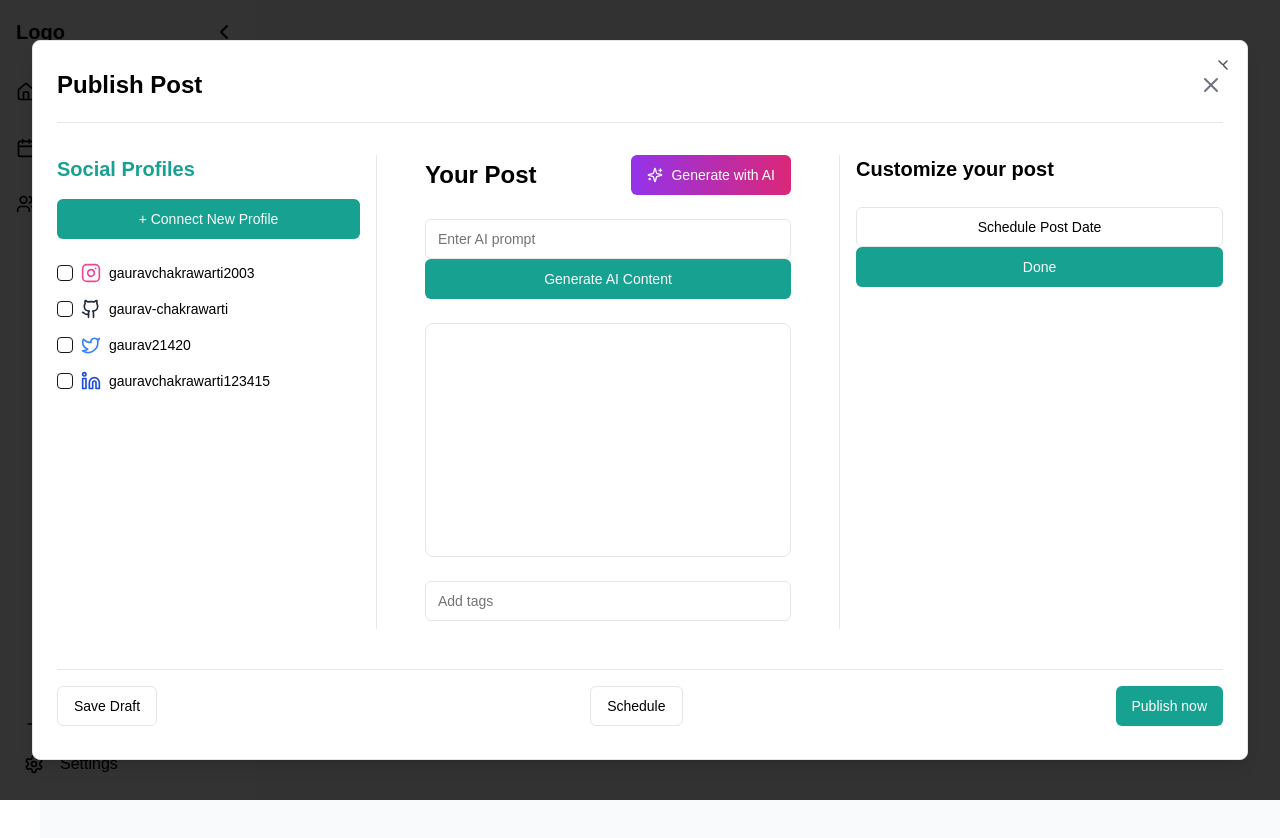
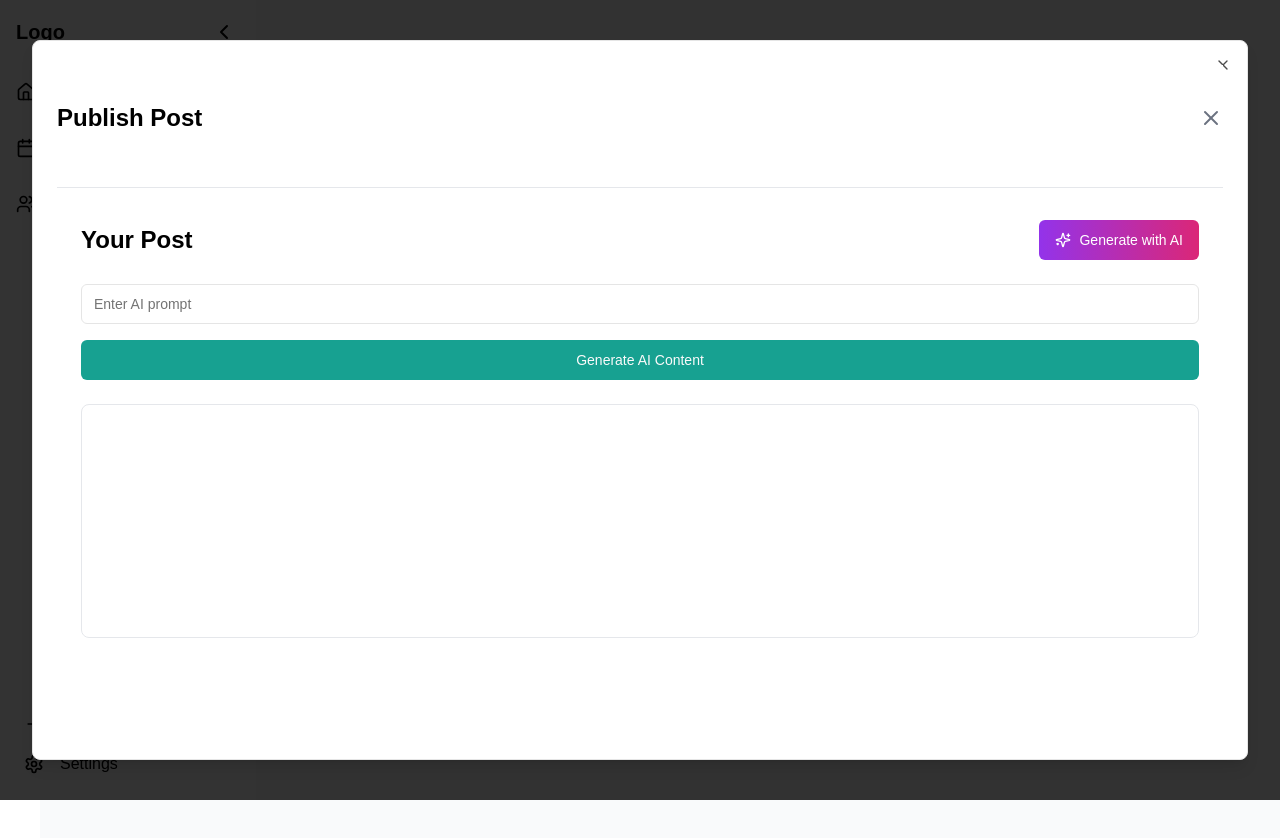
Before and after one commit to karan-panda/Tech_G, a Next.js app: page /publish in a window 1280 px wide. Both pictures are taken after a click on the button "Generate with AI". Shown: the top 838 px of the page. Built offline with nearby package versions, Linux system fonts and the light colour scheme.

Commit message:
realtime feed

```diff
--- a/app/publish/page.js
+++ b/app/publish/page.js
@@ -8,7 +8,7 @@ import { Input } from "@/components/ui/input"
 import { Calendar } from "@/components/ui/calendar"
 import { Popover, PopoverContent, PopoverTrigger } from "@/components/ui/popover"
 import { Dialog, DialogContent } from "@/components/ui/dialog"
-import { Paperclip, Image, Video, FileText, Github, Instagram, Twitter, Linkedin, Sparkles, X } from "lucide-react"
+import { Sparkles, X } from "lucide-react"
 import { format } from "date-fns"
 
 export default function PublishModal() {
@@ -17,6 +17,7 @@ export default function PublishModal() {
   const [date, setDate] = useState()
   const [showAIInput, setShowAIInput] = useState(false)
   const [aiPrompt, setAIPrompt] = useState("")
+  const [loading, setLoading] = useState(false)
 
   const editor = useEditor({
     extensions: [StarterKit],
@@ -28,12 +29,27 @@ export default function PublishModal() {
     },
   })
 
-  const socialAccounts = [
-    { id: 1, platform: "Instagram", username: "gauravchakrawarti2003", icon: <Instagram className="w-5 h-5 text-pink-500" /> },
-    { id: 2, platform: "Facebook", username: "gaurav-chakrawarti", icon: <Github className="w-5 h-5 text-gray-800" /> },
-    { id: 3, platform: "Twitter (X)", username: "gaurav21420", icon: <Twitter className="w-5 h-5 text-blue-500" /> },
-    { id: 4, platform: "LinkedIn", username: "gauravchakrawarti123415", icon: <Linkedin className="w-5 h-5 text-blue-700" /> },
-  ]
+  const handleGenerateAIContent = async () => {
+    if (!aiPrompt.trim()) return
+
+    setLoading(true)
+
+    try {
+      const response = await fetch(
+        `https://karanpanda.app.n8n.cloud/webhook-test/cbb102e5-5db5-4192-9437-4130576c13d5?prompt=${encodeURIComponent(aiPrompt)}`
+      )
+
+      const data = await response.json()
+
+      if (data?.content) {
+        editor?.commands.setContent(data.content) // Set AI-generated content
+      }
+    } catch (error) {
+      console.error("AI Generation failed:", error)
+    } finally {
+      setLoading(false)
+    }
+  }
 
   return (
     <div className="min-h-screen flex items-center justify-center p-4 bg-gray-50">
@@ -48,75 +64,37 @@ export default function PublishModal() {
           </div>
 
           <div className="flex flex-col lg:flex-row gap-6">
-            {/* Social Profiles */}
-            <div className="w-full lg:w-80 lg:border-r lg:pr-4">
-              <h2 className="text-xl font-semibold text-[#17A191] mb-4">Social Profiles</h2>
-              <Button className="w-full mb-6 bg-[#17A191] hover:bg-[#148A7E]">+ Connect New Profile</Button>
-              <div className="space-y-4">
-                {socialAccounts.map((account) => (
-                  <div key={account.id} className="flex items-center gap-2">
-                    <Checkbox
-                      id={account.id}
-                      checked={selectedAccounts.includes(account.id)}
-                      onCheckedChange={(checked) => {
-                        setSelectedAccounts(
-                          checked
-                            ? [...selectedAccounts, account.id]
-                            : selectedAccounts.filter((id) => id !== account.id)
-                        )
-                      }}
-                    />
-                    <label htmlFor={account.id} className="text-sm font-medium flex items-center gap-2">
-                      {account.icon}
-                      {account.username}
-                    </label>
-                  </div>
-                ))}
-              </div>
-            </div>
-
             {/* Post Content */}
             <div className="flex-1 lg:px-6">
               <div className="flex justify-between items-center mb-6">
                 <h1 className="text-2xl font-bold">Your Post</h1>
-                <Button className="bg-gradient-to-r from-purple-600 to-pink-600 text-white" onClick={() => setShowAIInput(!showAIInput)}>
+                <Button
+                  className="bg-gradient-to-r from-purple-600 to-pink-600 text-white"
+                  onClick={() => setShowAIInput(!showAIInput)}
+                >
                   <Sparkles className="h-5 w-5" /> Generate with AI
                 </Button>
               </div>
 
               {showAIInput && (
-                <div className="mb-6">
-                  <Input placeholder="Enter AI prompt" value={aiPrompt} onChange={(e) => setAIPrompt(e.target.value)} />
-                  <Button className="w-full bg-[#17A191] hover:bg-[#148A7E]">Generate AI Content</Button>
+                <div className="mb-6 space-y-4">
+                  <Input
+                    placeholder="Enter AI prompt"
+                    value={aiPrompt}
+                    onChange={(e) => setAIPrompt(e.target.value)}
+                  />
+                  <Button
+                    className="w-full bg-[#17A191] hover:bg-[#148A7E] flex justify-center items-center"
+                    onClick={handleGenerateAIContent}
+                    disabled={loading}
+                  >
+                    {loading ? "Generating..." : "Generate AI Content"}
+                  </Button>
                 </div>
               )}
 
               <EditorContent editor={editor} className="min-h-[200px] border rounded-lg p-4 mb-6" />
-              <Input placeholder="Add tags" className="mt-4" />
             </div>
-
-            {/* Customization Section */}
-            <div className="w-full lg:w-96 lg:border-l lg:pl-4">
-              <h2 className="text-xl font-semibold mb-6">Customize your post</h2>
-              <Popover>
-                <PopoverTrigger asChild>
-                  <Button variant="outline" className="w-full text-left">
-                    {date ? format(date, "PPP") : "Schedule Post Date"}
-                  </Button>
-                </PopoverTrigger>
-                <PopoverContent className="w-auto p-0" align="end">
-                  <Calendar mode="single" selected={date} onSelect={setDate} initialFocus />
-                </PopoverContent>
-              </Popover>
-              <Button className="w-full bg-[#17A191] hover:bg-[#148A7E]">Done</Button>
-            </div>
-          </div>
-
-          {/* Footer Buttons */}
-          <div className="mt-6 flex flex-col sm:flex-row justify-between gap-4 sticky bottom-0 bg-white pt-4 border-t">
-            <Button variant="outline">Save Draft</Button>
-            <Button variant="outline">Schedule</Button>
-            <Button className="bg-[#17A191] hover:bg-[#148A7E] text-white">Publish now</Button>
           </div>
         </DialogContent>
       </Dialog>
--- a/components/EmbedLinkedin.js
+++ b/components/EmbedLinkedin.js
@@ -1,16 +1,29 @@
-import React from "react";
+import React, { useEffect } from "react";
 
 const EmbedWidget = () => {
+  useEffect(() => {
+    // Load the script dynamically on component mount
+    const script = document.createElement("script");
+    script.src = "https://static.elfsight.com/platform/platform.js";
+    script.async = true;
+    document.body.appendChild(script);
+
+    // Cleanup script on component unmount
+    return () => {
+      document.body.removeChild(script);
+    };
+  }, []);
+
   return (
     <div
       className="relative w-full h-[500px] p-1 rounded-xl"
       style={{ background: "linear-gradient(45deg, #0077b5, #004182)" }}
     >
       <div className="w-full h-full rounded-xl overflow-hidden bg-white">
-        <iframe
-          src="https://widget.taggbox.com/2150421"
-          className="w-full h-full border-none"
-          title="Taggbox Widget"
+        {/* Elfsight widget */}
+        <div
+          className="elfsight-app-0db18323-3031-49fc-9111-5886bdb842a0"
+          data-elfsight-app-lazy
         />
       </div>
     </div>
--- a/components/EmbedWidget.js
+++ b/components/EmbedWidget.js
@@ -1,16 +1,31 @@
-import React from "react";
+import React, { useEffect } from "react";
 
 const EmbedWidget = () => {
+  useEffect(() => {
+    // Load the Elfsight script dynamically
+    const script = document.createElement("script");
+    script.src = "https://static.elfsight.com/platform/platform.js";
+    script.async = true;
+    document.body.appendChild(script);
+
+    // Cleanup script on component unmount
+    return () => {
+      document.body.removeChild(script);
+    };
+  }, []);
+
   return (
     <div
       className="relative w-full h-[500px] p-1 rounded-xl"
-      style={{ background: "linear-gradient(45deg, #6a11cb, #2575fc, #ff512f, #dd2476)" }}
+      style={{
+        background: "linear-gradient(45deg, #6a11cb, #2575fc, #ff512f, #dd2476)",
+      }}
     >
       <div className="w-full h-full rounded-xl overflow-hidden bg-white">
-        <iframe
-          src="https://widget.taggbox.com/2150416"
-          className="w-full h-full border-none"
-          title="Taggbox Widget"
+        {/* Elfsight widget */}
+        <div
+          className="elfsight-app-4bf8c5d2-4179-4635-b84b-8a131f017624"
+          data-elfsight-app-lazy
         />
       </div>
     </div>
```
